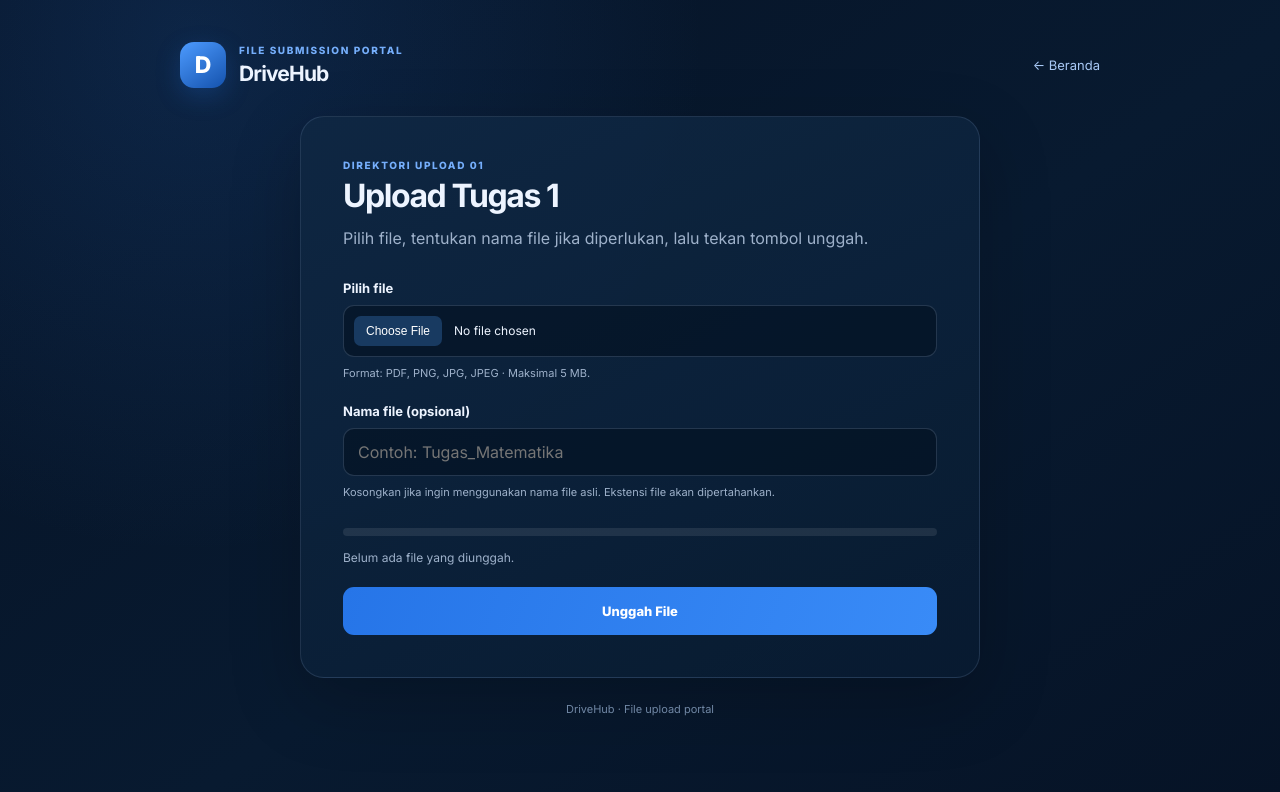
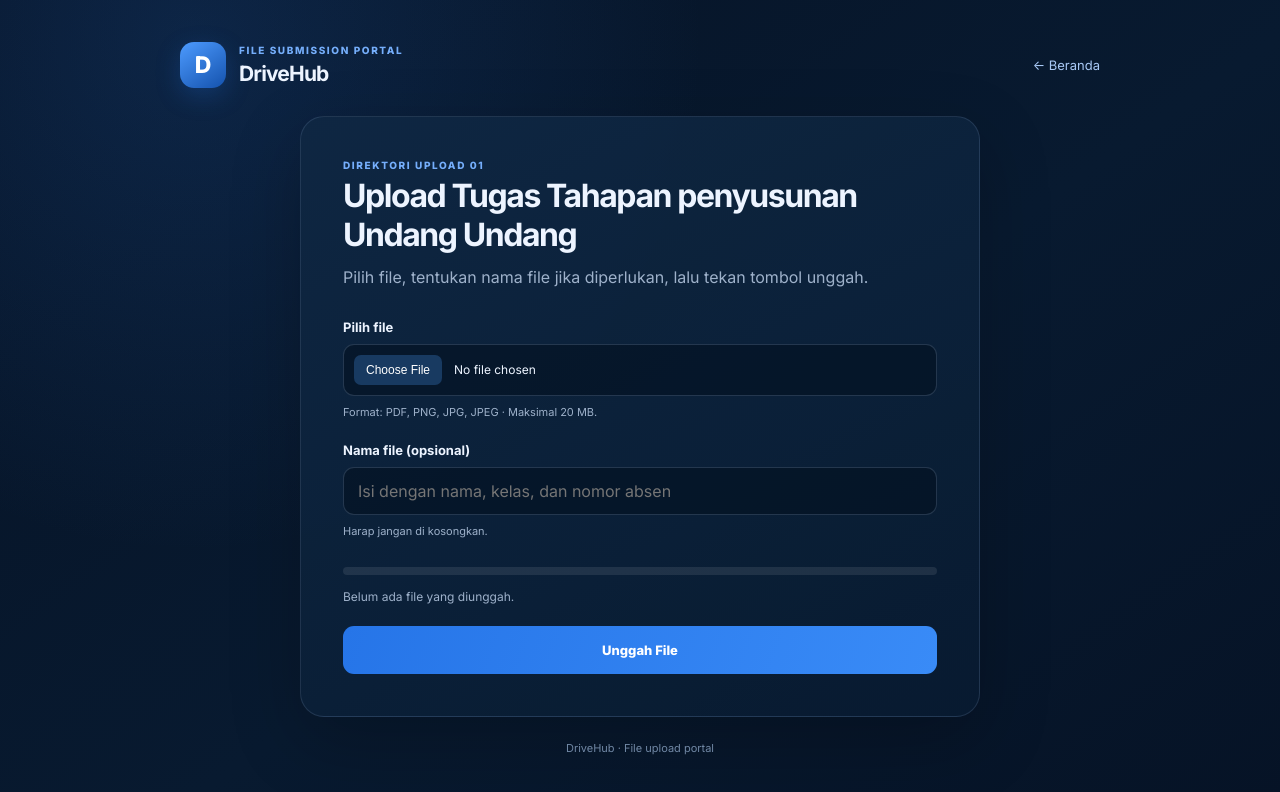
Before and after one commit to aqmaraja19/DriveHub, a plain HTML site: page tahapan-penyusunan-undang-undang.html in a window 1280 px wide. Drawn offline with Linux system fonts and the light colour scheme.

Commit message:
Update title and upload instructions in HTML

```diff
--- a/upload-folder-1.html
+++ b/tahapan-penyusunan-undang-undang.html
@@ -4,7 +4,7 @@
   <meta charset="utf-8">
   <meta name="viewport" content="width=device-width, initial-scale=1">
   <meta name="theme-color" content="#071a33">
-  <title>Upload 01 — DriveHub</title>
+  <title>Tahapan penyusunan Undang Undang — DriveHub</title>
   <link rel="stylesheet" href="assets/css/style.css">
   <link rel="icon" type="image/png" href="assets/drive_hub_icon.png">
   <meta name="title" content="DriveHub">
@@ -36,7 +36,7 @@
     <section class="upload-panel panel">
       <div class="section-heading">
         <p class="eyebrow">DIREKTORI UPLOAD 01</p>
-        <h2>Upload Tugas 1</h2>
+        <h2>Upload Tugas Tahapan penyusunan Undang Undang</h2>
         <p class="muted">Pilih file, tentukan nama file jika diperlukan, lalu tekan tombol unggah.</p>
       </div>
 
@@ -56,7 +56,7 @@
           accept=".pdf,.png,.jpg,.jpeg"
           required
         >
-        <p class="hint">Format: PDF, PNG, JPG, JPEG · Maksimal 5 MB.</p>
+        <p class="hint">Format: PDF, PNG, JPG, JPEG · Maksimal 20 MB.</p>
 
         <label class="field-label" for="newName">Nama file (opsional)</label>
         <input
@@ -64,10 +64,10 @@
           type="text"
           id="newName"
           maxlength="160"
-          placeholder="Contoh: Tugas_Matematika"
+          placeholder="Isi dengan nama, kelas, dan nomor absen"
           autocomplete="off"
         >
-        <p class="hint">Kosongkan jika ingin menggunakan nama file asli. Ekstensi file akan dipertahankan.</p>
+        <p class="hint">Harap jangan di kosongkan.</p>
 
         <input type="hidden" id="payload" name="payload">
 
```
